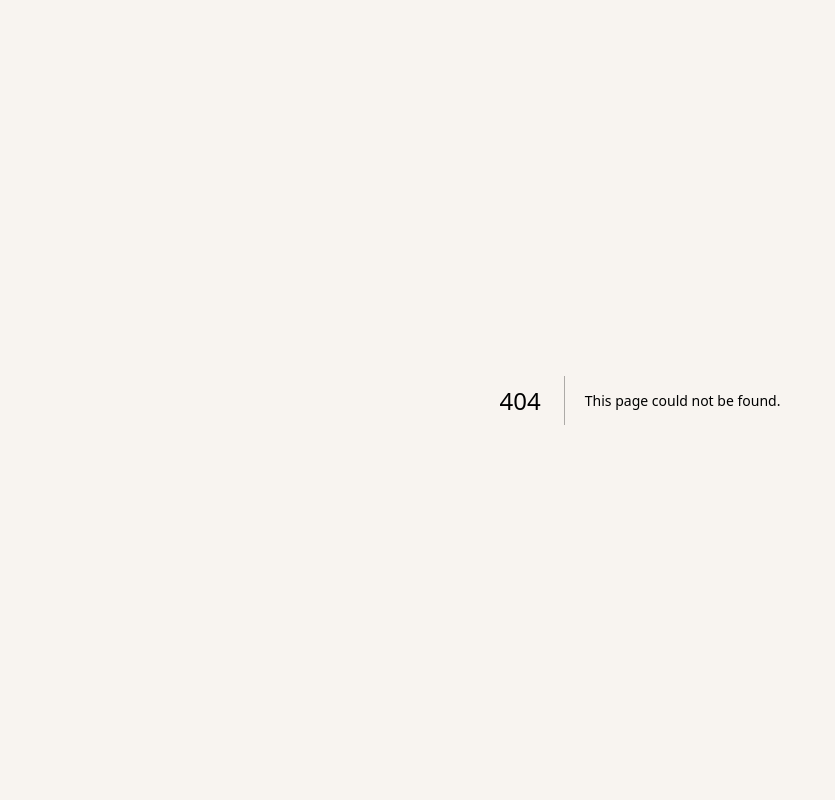
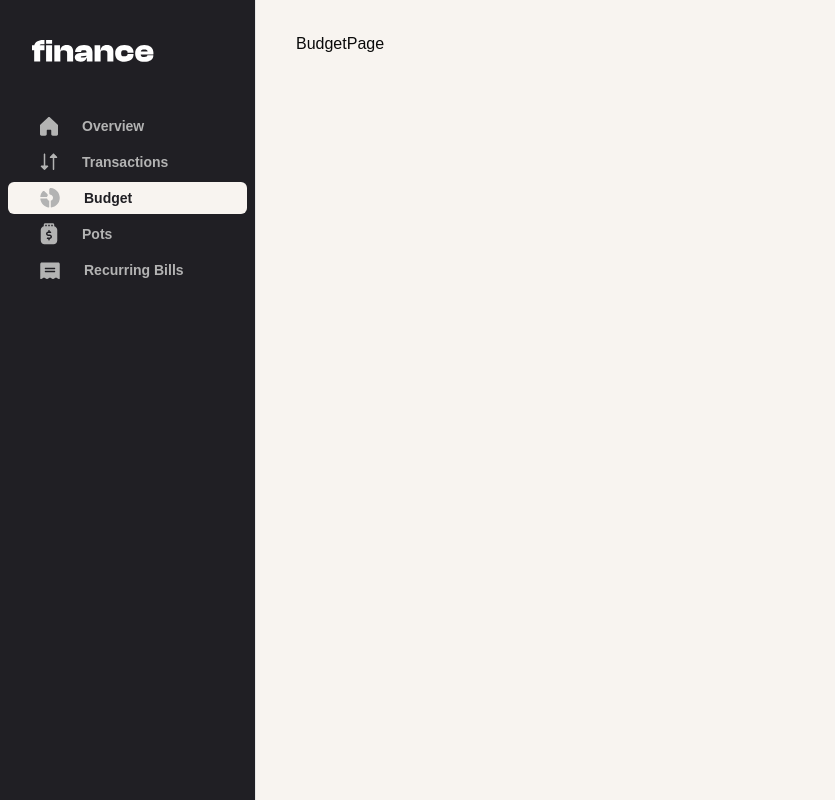
Before and after one commit to Briuwu/personal-finance-app, a Next.js app: page /budget in a window 1280 px wide. Before the commit this address had no page. Shown: the whole page, without its empty margins (0-835 px from the left). Built offline with nearby package versions, Linux system fonts and the light colour scheme.

Commit message:
Add BudgetPage component with basic structure

```diff
--- /dev/null
+++ b/app/(root)/budget/page.tsx
@@ -0,0 +1,3 @@
+export default function BudgetPage() {
+  return <div>BudgetPage</div>;
+}
```
